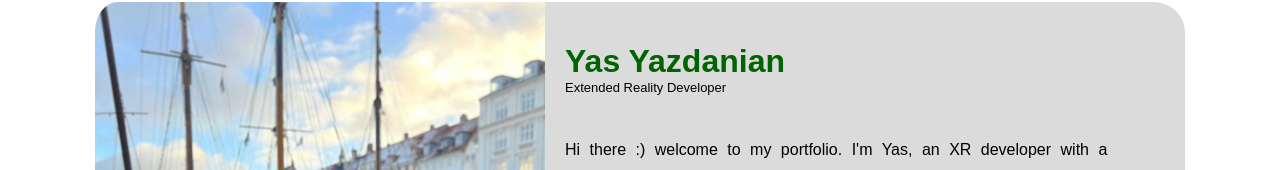
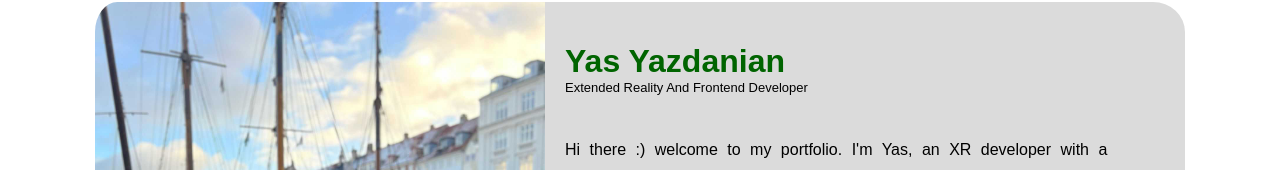
Before and after one commit to Amir-Rsh/yas-portfolio, a React (Vite) app: page / in a window 1280 px wide. Shown: the part 148-318 px from the top of the page. Built offline with nearby package versions, Linux system fonts and the light colour scheme.

Commit message:
changed title

```diff
--- a/src/components/Home.tsx
+++ b/src/components/Home.tsx
@@ -26,7 +26,7 @@ export default function Home() {
         <img id="yasImage" src={yasPicture} alt="" />
         <div id="aboutYas">
           <h1 id="yasTitle">Yas Yazdanian</h1>
-          <p id="yasProfession">Extended Reality Developer</p>
+          <p id="yasProfession">Extended Reality And Frontend Developer</p>
           <p id="aboutMeInfo">
             Hi there {":)"} welcome to my portfolio. I'm Yas, an XR developer
             with a Master's degree in Virtual and Augmented Reality from Lund
```
